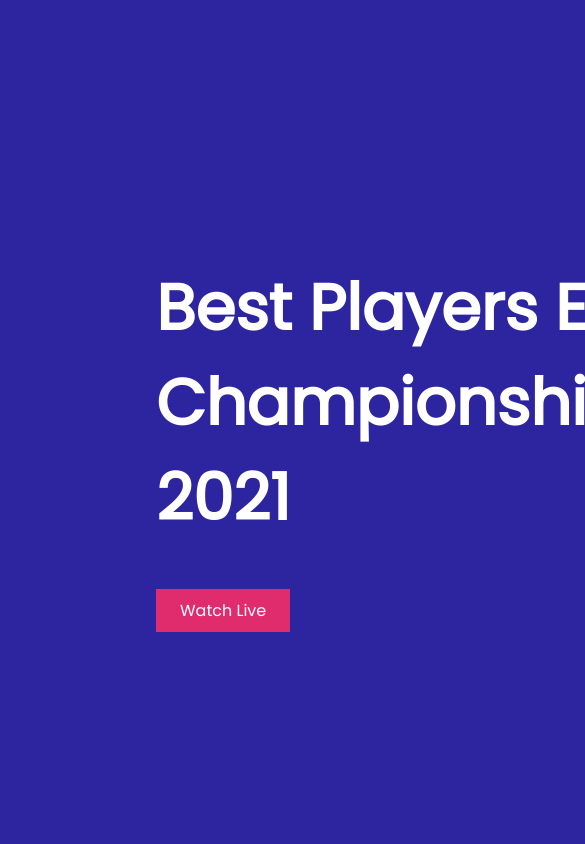
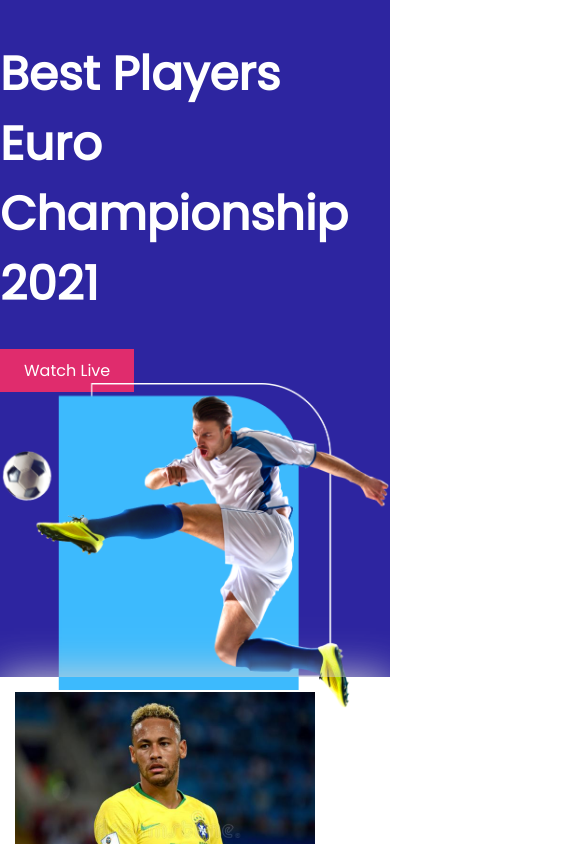
Before and after one commit to Azim1269/Football-responsive-css, a plain HTML site: page index.html in a window 390 px wide. Shown: the top 844 px of the page, 585 px wide, since content can reach past the window. Drawn offline with Linux system fonts and the light colour scheme.

Commit message:
responsiveness

```diff
--- a/style.css
+++ b/style.css
@@ -3,7 +3,12 @@ body{
     font-family: 'Poppins', sans-serif;
     margin: 0px;
 }
+/* Extra styles */
+.link-button:hover{
+    color: #E02C6D;
+    background-color: white;
 
+}
 /* --------header styles------ */
 .header-section{
     display: flex;
@@ -85,3 +90,40 @@ body{
     margin-top: 20px;
     font-size: 18px;
 }
+/* responsiveness */
+@media only screen and (max-width: 450px) {
+
+
+    .players{
+        width: 100%;
+         grid-template-columns: repeat(1, 1fr);
+         padding: 0;
+
+
+    }
+    .footer-section img{
+        width: 100%;
+    }
+    .header-section{
+        width: 100%;
+        flex-direction: column;
+        padding: 0;
+        margin: 0;
+}
+.header-details{
+    padding: 0;
+    margin: 0;
+}
+    .banner img{
+        margin: 0;
+        padding: 0;
+        width: 100%;
+        height: 100%;
+
+
+    }
+    .header-title{
+        font-size: 47px;
+    }
+
+}
```
